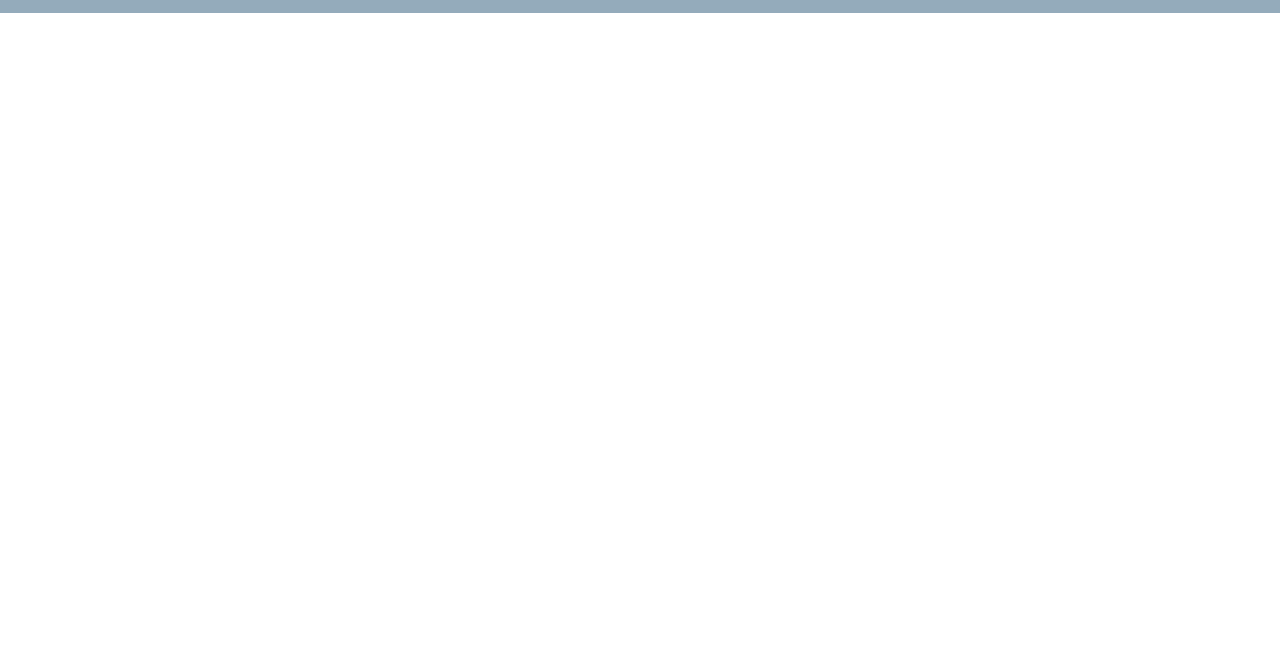
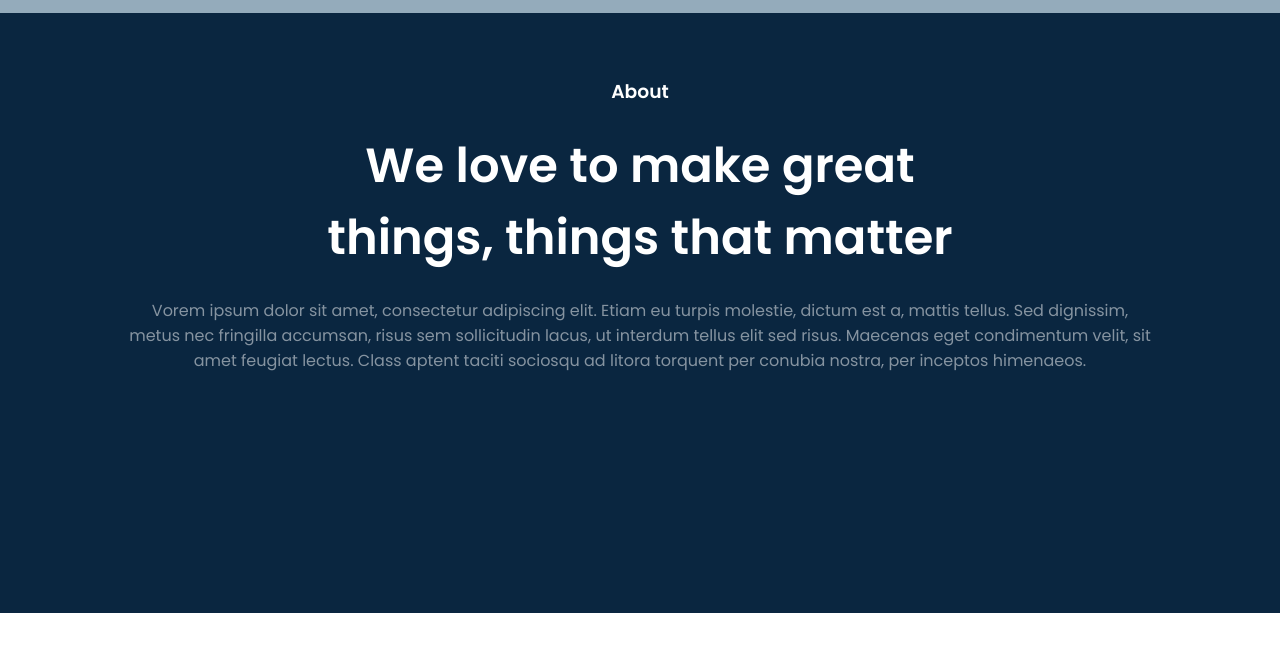
Before and after one commit to MIDNayanajith/Test_Website, a plain HTML site: page index.html in a window 1280 px wide. Shown: the part 61-712 px from the top of the page. Drawn offline with Linux system fonts and the light colour scheme.

Commit message:
about section

```diff
--- a/index.html
+++ b/index.html
@@ -23,7 +23,18 @@
         </ul>
 
     </nav>
+
     <!-- about -->
+
+    <section class="about">
+
+        <h3>About</h3>
+        <h1>We love to make great <br>things,  things that matter</h1>
+
+        <p>Vorem ipsum dolor sit amet, consectetur adipiscing elit. Etiam eu turpis molestie, dictum est a, mattis tellus. Sed dignissim, metus nec fringilla accumsan, risus sem sollicitudin lacus, ut interdum tellus elit sed risus. Maecenas eget condimentum velit, sit amet feugiat lectus. Class aptent taciti sociosqu ad litora torquent per conubia nostra, per inceptos himenaeos.
+        </p>
+    </section>
+
     <!-- hero images -->
     <!-- our story -->
     <!-- our numbers -->
--- a/styles.css
+++ b/styles.css
@@ -45,3 +45,27 @@ ul{
 a{
     text-decoration: none;
 }
+
+/* about us */
+
+.about{
+
+    background-color: #0a2640;
+    color: #fff;
+    height: 600px;
+    padding: 4rem 8rem;
+    display: flex;
+    flex-direction: column;
+    align-items: center;
+    text-align: center;
+    gap: 1.5rem;
+
+}
+
+h1{
+    font-size: 3rem;
+}
+
+p{
+    opacity: 0.5;
+}
```
